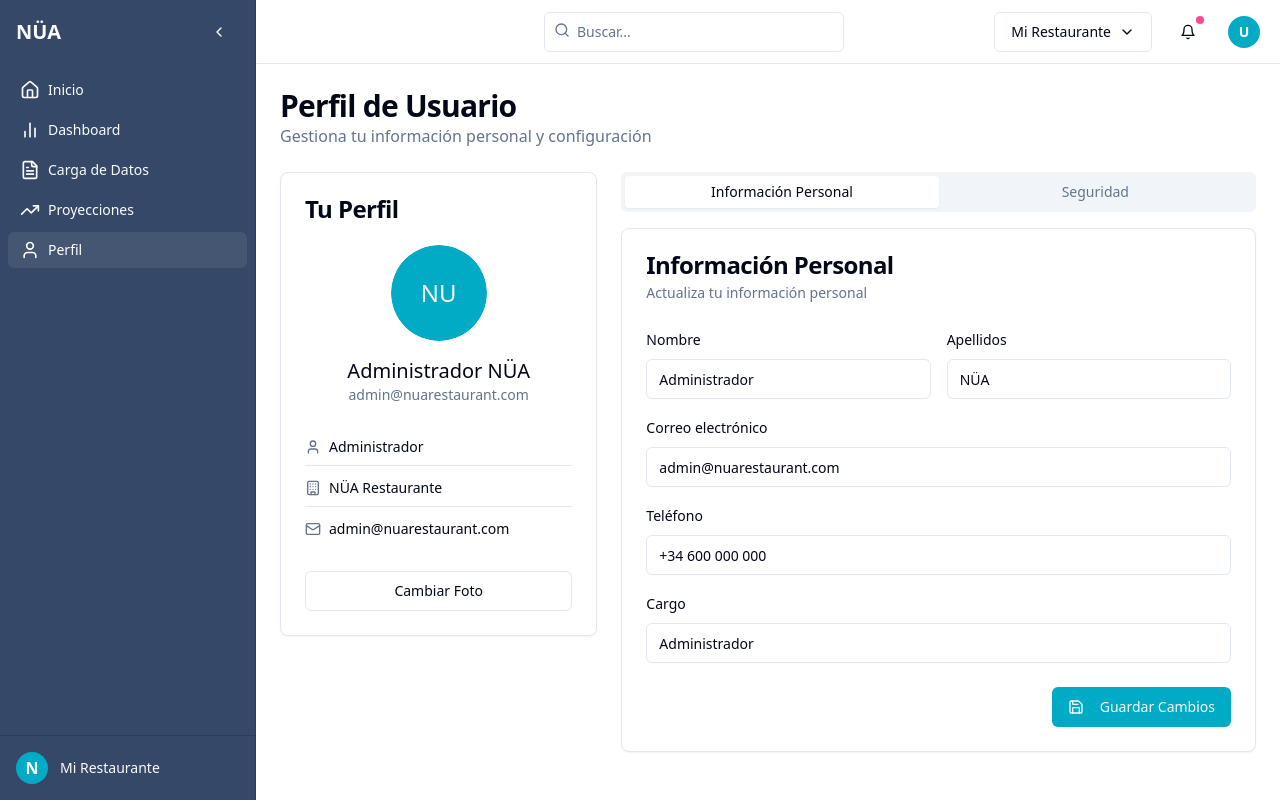
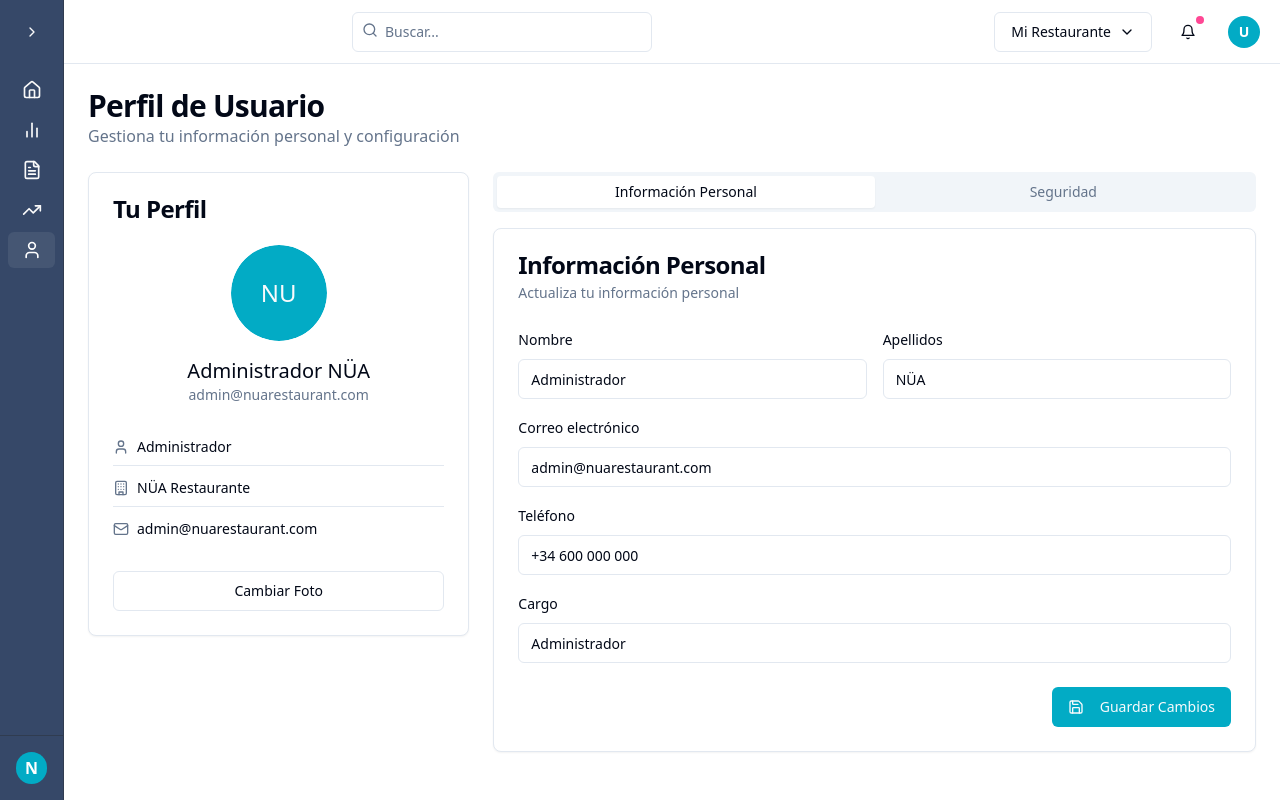
Before and after one commit to VictorNavasH/nua-smart-analytics, a React (Vite) app: page /profile in a window 1280 px wide. Built offline with nearby package versions, Linux system fonts and the light colour scheme.

Commit message:
Fix: Sidebar covers dashboard
The sidebar was always expanded, covering the dashboard content. This commit fixes the issue.

```diff
--- a/src/components/dashboard/ExpensesChart.tsx
+++ b/src/components/dashboard/ExpensesChart.tsx
@@ -8,12 +8,14 @@ interface ExpensesChartProps {
 export function ExpensesChart({ data }: ExpensesChartProps) {
   return (
     <ChartCard title="Distribución de Gastos" subtitle="Porcentaje por categoría">
+      <div className="h-80">
         <NuaPieChart
           data={data}
           dataKey="value"
           nameKey="name"
           colors={["#02B1C4", "#FF4797", "#FFCE85", "#364F6B", "#7048e8"]}
         />
+      </div>
     </ChartCard>
   );
 }
--- a/src/components/layout/Layout.tsx
+++ b/src/components/layout/Layout.tsx
@@ -12,7 +12,7 @@ export function Layout({ children }: LayoutProps) {
   return (
     <div className="min-h-screen flex flex-col bg-background">
       <Sidebar />
-      <div className="flex-1 md:ml-20 lg:ml-64">
+      <div className="flex-1 md:ml-16">
         <Header />
         <main className="p-4 md:p-6">{children}</main>
       </div>
--- a/src/components/layout/Sidebar.tsx
+++ b/src/components/layout/Sidebar.tsx
@@ -1,5 +1,5 @@
 
-import { useState } from "react";
+import { useState, useEffect } from "react";
 import { Link, useLocation } from "react-router-dom";
 import { cn } from "@/lib/utils";
 import { Button } from "@/components/ui/button";
@@ -14,12 +14,18 @@ const navItems = [
 ];
 
 export function Sidebar() {
-  const [expanded, setExpanded] = useState(true);
+  // Por defecto, el sidebar estará colapsado en vista de escritorio
+  const [expanded, setExpanded] = useState(false);
   const [mobileOpen, setMobileOpen] = useState(false);
   const location = useLocation();
 
   const toggleSidebar = () => setExpanded(!expanded);
   const toggleMobileSidebar = () => setMobileOpen(!mobileOpen);
+
+  // Cerrar el sidebar móvil al cambiar de ruta
+  useEffect(() => {
+    setMobileOpen(false);
+  }, [location.pathname]);
 
   return (
     <>
@@ -37,7 +43,7 @@ export function Sidebar() {
       <aside
         className={cn(
           "hidden md:flex flex-col h-screen bg-sidebar text-sidebar-foreground transition-all duration-300 fixed z-30 top-0 left-0 border-r border-sidebar-border",
-          expanded ? "w-64" : "w-20"
+          expanded ? "w-64" : "w-16"
         )}
       >
         <div className="flex items-center justify-between p-4 h-16">
@@ -50,7 +56,10 @@ export function Sidebar() {
             variant="ghost"
             size="icon"
             onClick={toggleSidebar}
-            className="ml-auto text-sidebar-foreground hover:text-white hover:bg-sidebar-accent"
+            className={cn(
+              "text-sidebar-foreground hover:text-white hover:bg-sidebar-accent",
+              expanded ? "ml-auto" : "mx-auto"
+            )}
           >
             {expanded ? <ChevronLeft className="h-4 w-4" /> : <ChevronRight className="h-4 w-4" />}
           </Button>
@@ -76,7 +85,7 @@ export function Sidebar() {
         </nav>
 
         <div className="p-4 border-t border-sidebar-border">
-          <div className="flex items-center">
+          <div className="flex items-center justify-center">
             <div className="w-8 h-8 rounded-full bg-primary flex items-center justify-center text-white font-semibold">
               N
             </div>
```
Lines whose indentation alone changed are shown as unchanged.
